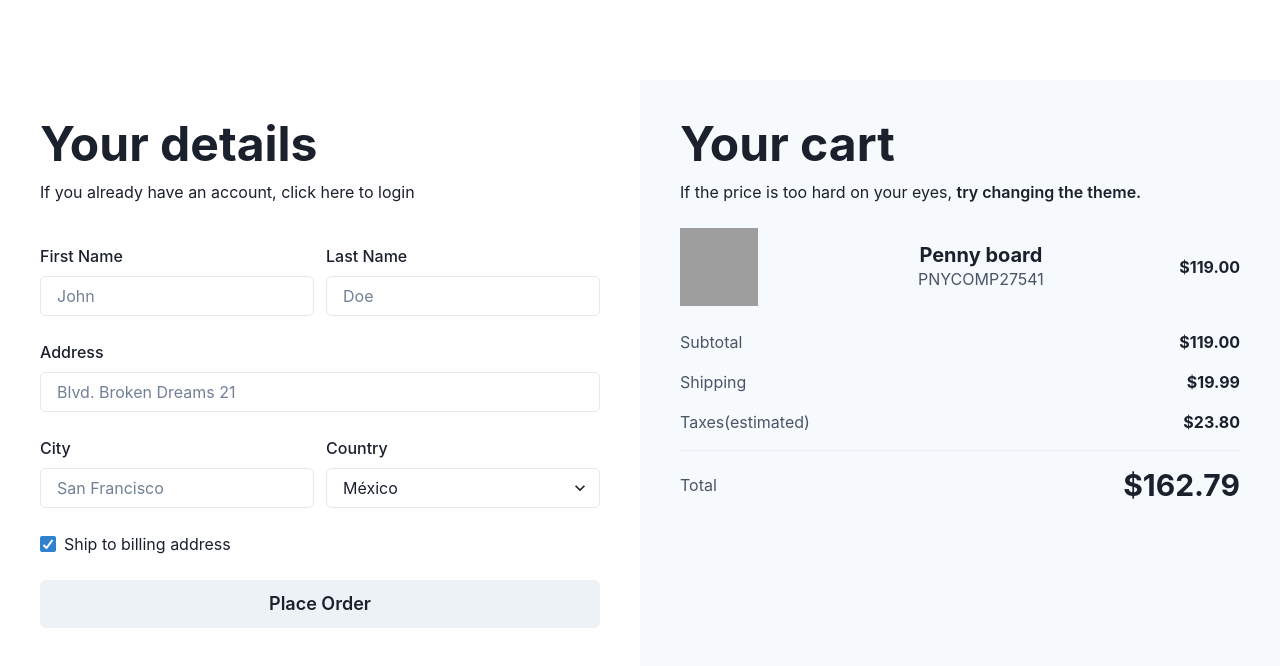
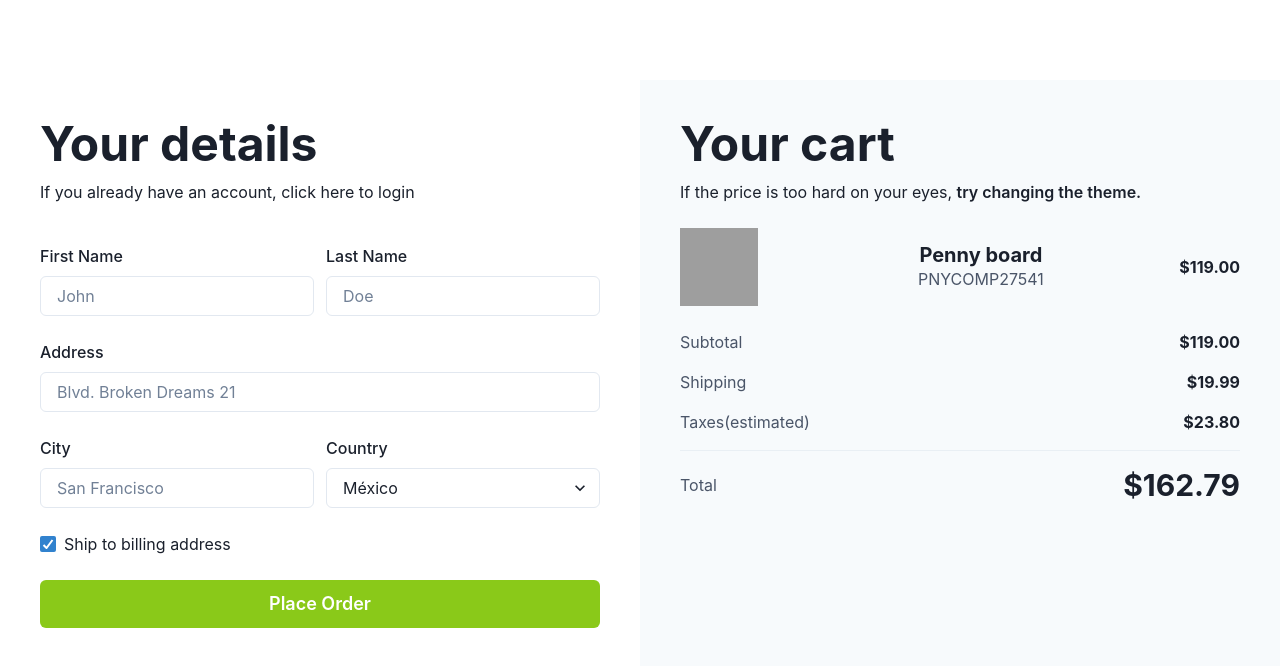
Before and after one commit to Toboolf/testing-chakra-ui, a React (Create React App) app: page / in a window 1280 px wide. Shown: the top 666 px of the page. Built offline with nearby package versions, Linux system fonts and the light colour scheme; grey boxes are pictures that could not be loaded.

Commit message:
adds master adds custom theme

```diff
--- a/src/App.tsx
+++ b/src/App.tsx
@@ -1,7 +1,8 @@
 import * as React from "react";
-import { ChakraProvider, theme, Container, Flex } from "@chakra-ui/react";
+import { ChakraProvider, Container, Flex } from "@chakra-ui/react";
 import Details from "./sections/details";
 import Cart from "./sections/cart";
+import theme from "./theme";
 
 export const App = () => (
   <ChakraProvider theme={theme}>
--- a/src/sections/details.tsx
+++ b/src/sections/details.tsx
@@ -60,7 +60,7 @@ const Details = () => {
           <Checkbox defaultChecked>Ship to billing address</Checkbox>
         </GridItem>
         <GridItem colSpan={2}>
-          <Button size="lg" w="full">
+          <Button colorScheme="brand" size="lg" w="full">
             Place Order
           </Button>
         </GridItem>
--- /dev/null
+++ b/src/theme/index.ts
@@ -0,0 +1,24 @@
+import { extendTheme, theme as base } from "@chakra-ui/react";
+
+const theme = extendTheme({
+  colors: {
+    brand: {
+      50: '#f5fee5',
+      100: '#e1fbb2',
+      200: '#cdf781',
+      300: '#b8ee56',
+      400: '#a2e032',
+      500: '#8ac919',
+      600: '#71ab09',
+      700: '#578602',
+      800: '#3c5e00',
+      900: '#203300',
+    },
+  },
+  fonts: {
+    heading: `Montserrat, ${base.fonts?.heading}`,
+    body: `Inter, ${base.fonts?.body}`
+  }
+});
+
+export default theme;
--- /dev/null
+++ b/src/theme/styles.css
@@ -0,0 +1 @@
+@import url('https://fonts.googleapis.com/css2?family=Inter:wght@400;500;600&family=Montserrat:wght@700;800;900')
```
